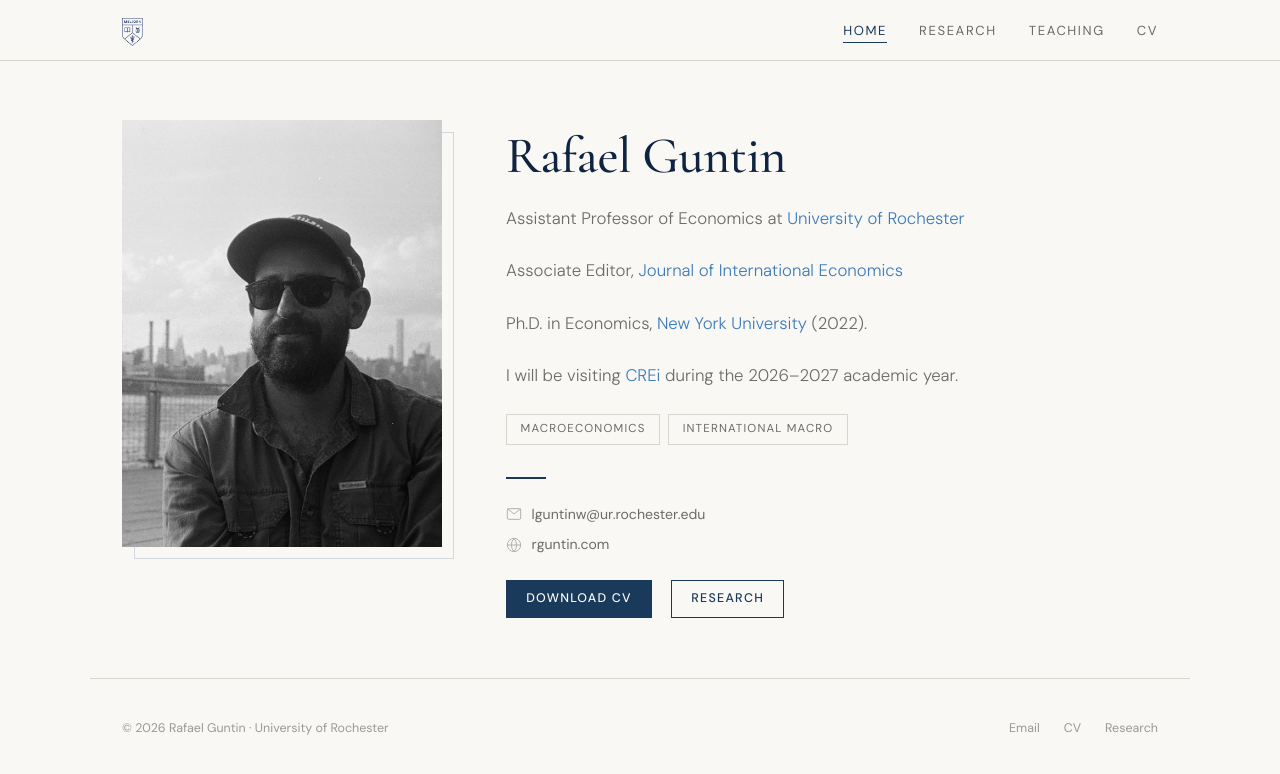
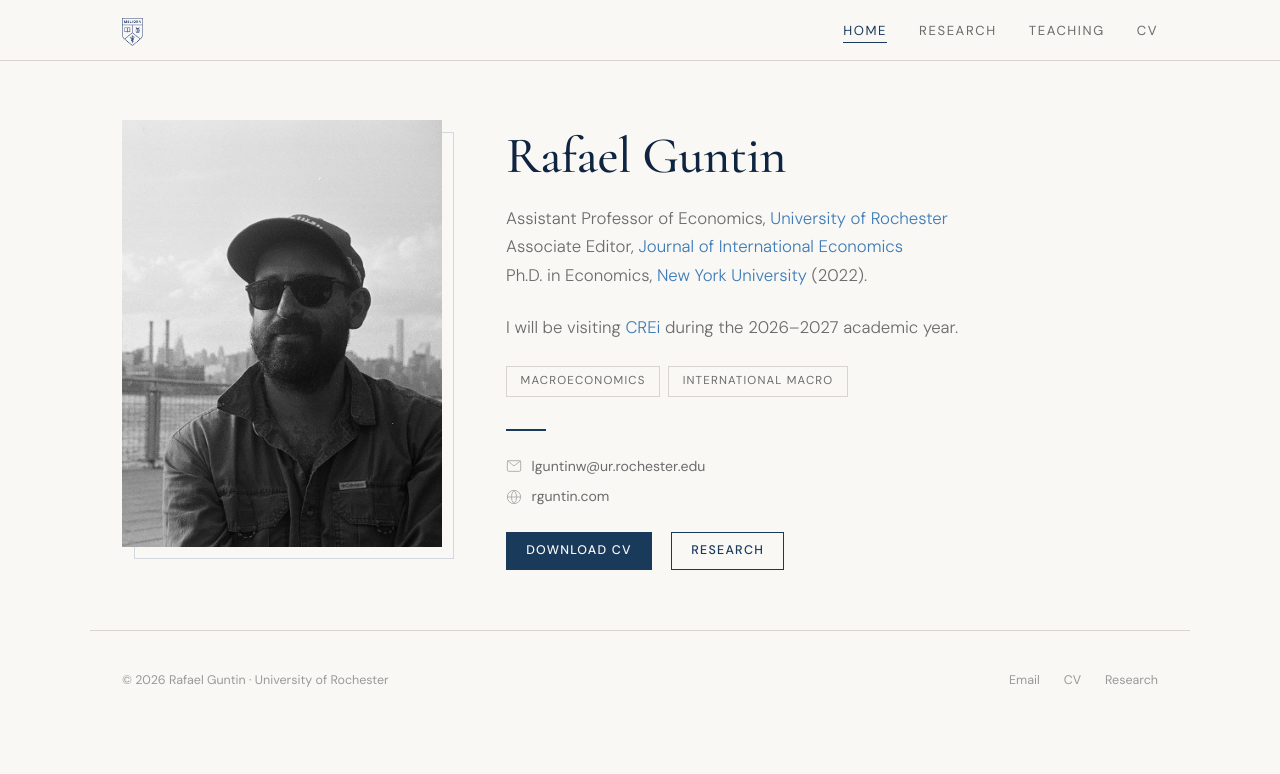
Before and after one commit to rafaguntin/rafaguntin.github.io, a Jekyll site: the page built from index.html, in a window 1280 px wide. Shown: the top 774 px of the page. Built offline with Jekyll 4.4.1, drawn with Linux system fonts in a browser that asks for light colours.

Commit message:
Update index.html

```diff
--- a/index.html
+++ b/index.html
@@ -512,12 +512,10 @@ layout: null
       <!--<p class="hero-greeting fade-in d1">Welcome</p>-->
       <h1 class="hero-name fade-in d2">Rafael Guntin</h1>
       <p class="hero-title fade-in d3">
-        Assistant Professor of Economics at <a href="http://www.sas.rochester.edu/eco/index.html">University of Rochester</a>
-              </p>
-      <p class="hero-title fade-in d3">
+        Assistant Professor of Economics, <a href="http://www.sas.rochester.edu/eco/index.html">University of Rochester</a>
+              <br>
         Associate Editor, <a href="https://www.sciencedirect.com/journal/journal-of-international-economics">Journal of International Economics</a>
-      </p>
-      <p class="hero-title fade-in d3">
+      <br>
         Ph.D. in Economics, <a href="https://as.nyu.edu/econ.html">New York University</a> (2022).
       </p>
 
```
